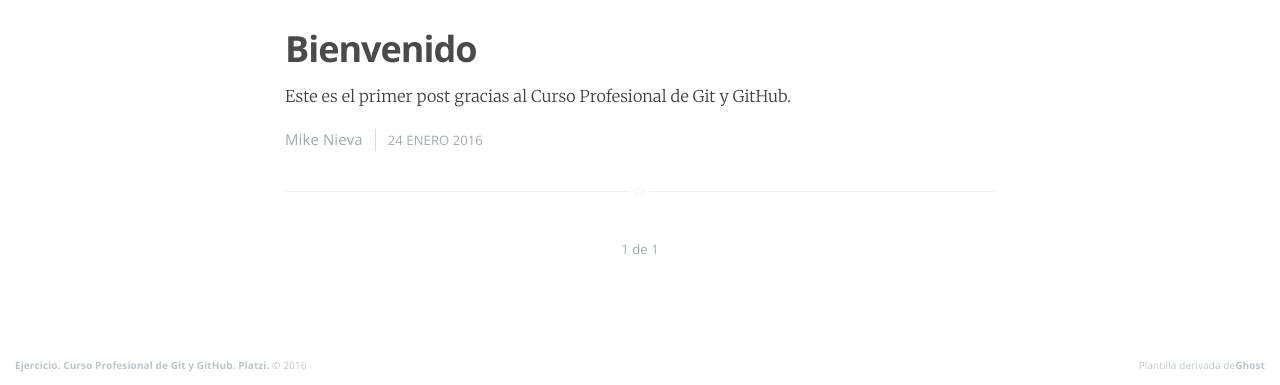
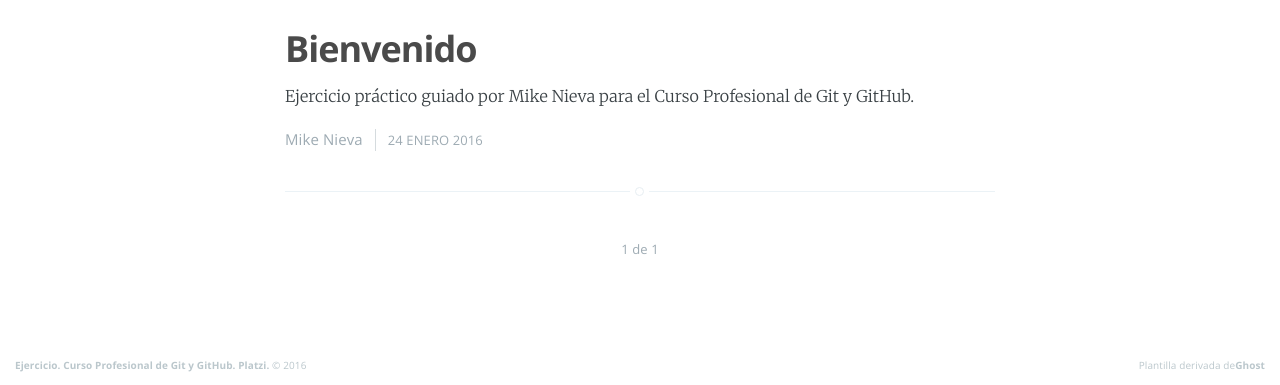
Before and after one commit to DevSENA/Ejercicio-Creaci-n-Repositorio, a plain HTML site: page index.html in a window 1280 px wide. Shown: the part 822-1207 px from the top of the page. Drawn offline with nearby package versions, Linux system fonts and the light colour scheme.

Commit message:
Cambio contenido post Bienvenido

```diff
--- a/index.html
+++ b/index.html
@@ -96,7 +96,7 @@
                     </h2>
                 </header>
                 <section class="post-excerpt">
-                    <p>Este es el primer post gracias al Curso Profesional de Git y GitHub.<a class="read-more" href="post-1/"></a></p>
+                    <p>Ejercicio práctico guiado por Mike Nieva para el Curso Profesional de Git y GitHub.<a class="read-more" href="post-1/"></a></p>
                 </section>
                 <footer class="post-meta">
                     <a href="author/mike/">Mike Nieva</a>
```
